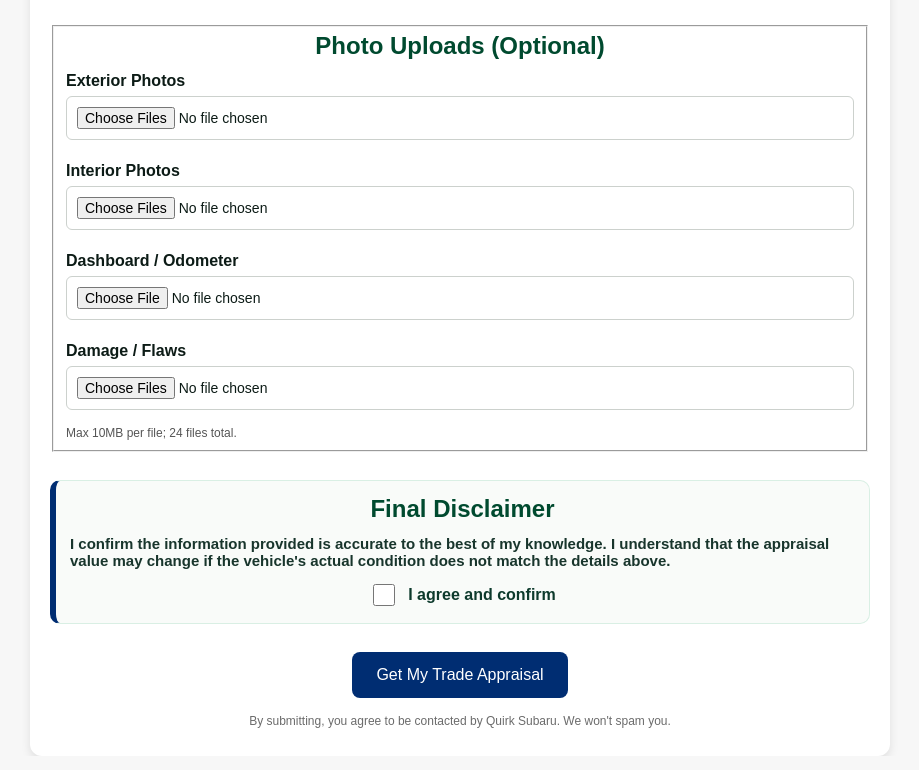
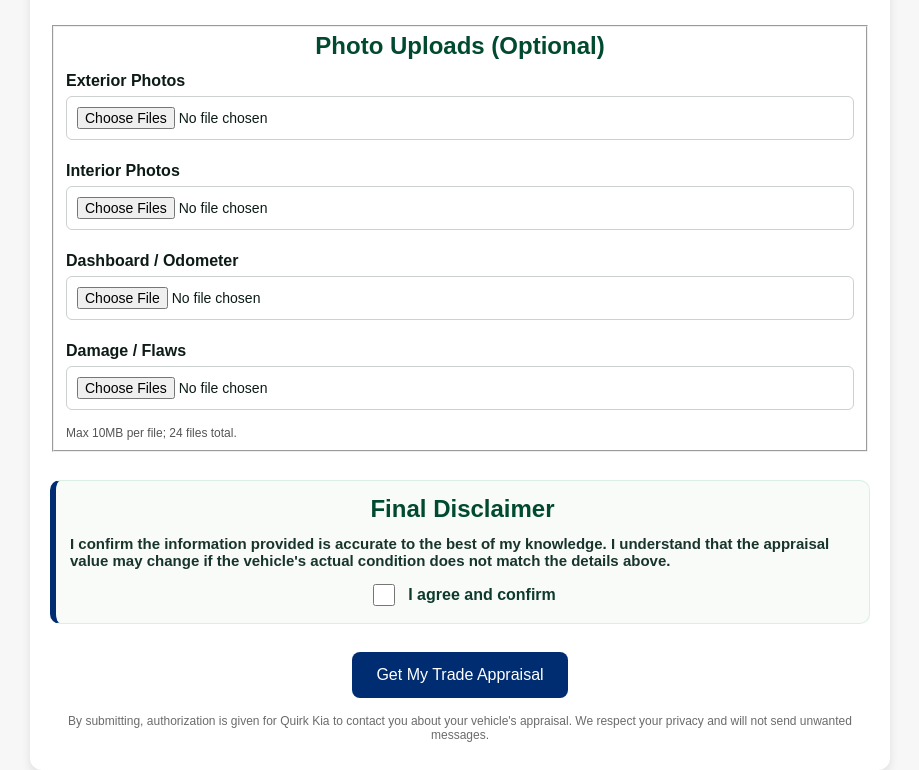
Before and after one commit to mpalmer79/quirk-trade-appraisal-Subaru, a plain HTML site: page index.html in a window 1280 px wide. Shown: the part 2166-2936 px from the top of the page, without its empty margins (180-1099 px from the left). Drawn offline with Linux system fonts and the light colour scheme; no server answers.

Commit message:
Update index.html

```diff
--- a/index.html
+++ b/index.html
@@ -216,7 +216,7 @@
 </div>
 </div>
 <button data-i18n="submit" id="submitBtn" type="submit">Get My Trade Appraisal</button>
-<div class="smallprint">By submitting, you agree to be contacted by Quirk Subaru. We won't spam you.</div>
+<div class="smallprint">By submitting, authorization is given for Quirk Kia to contact you about your vehicle's appraisal. We respect your privacy and will not send unwanted messages.</div>
 </form>
 <div aria-live="polite" class="toast" id="toast" role="status"></div>
 <script src="assets/app.js"></script>
```
